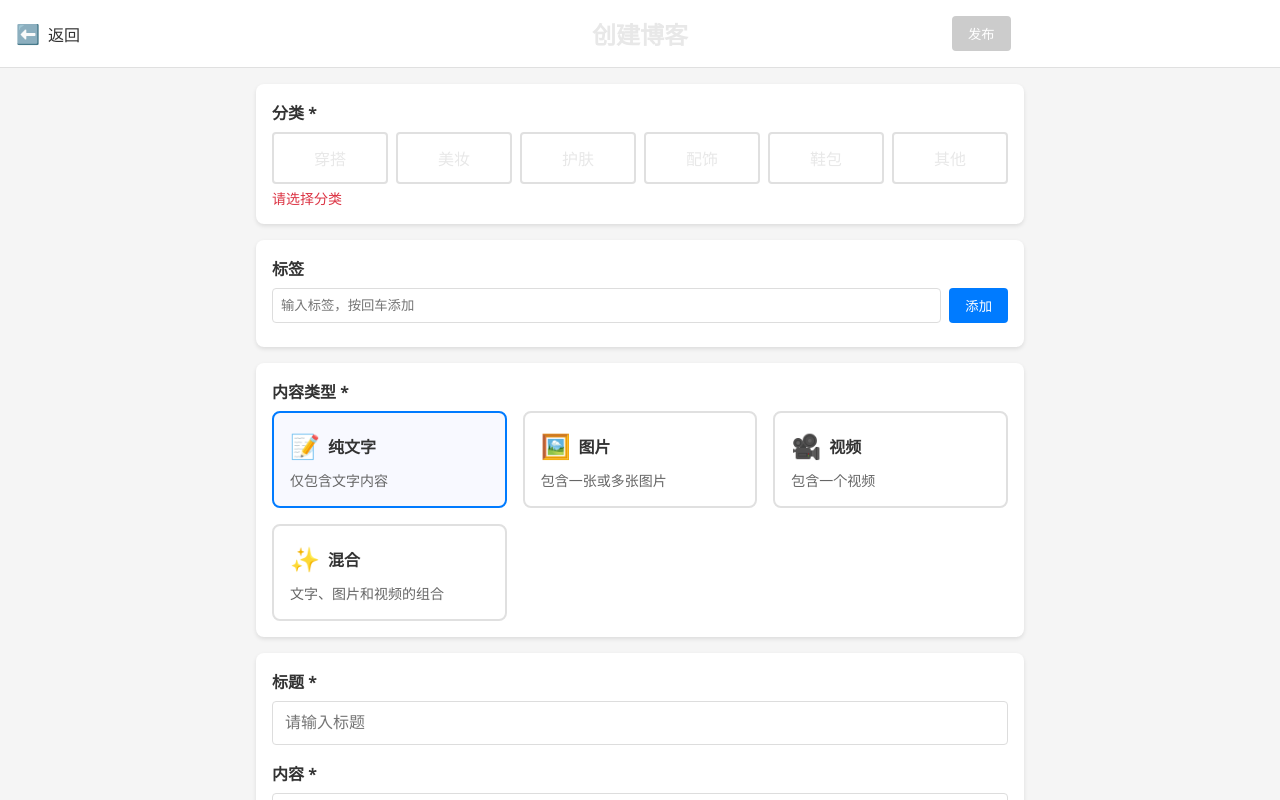
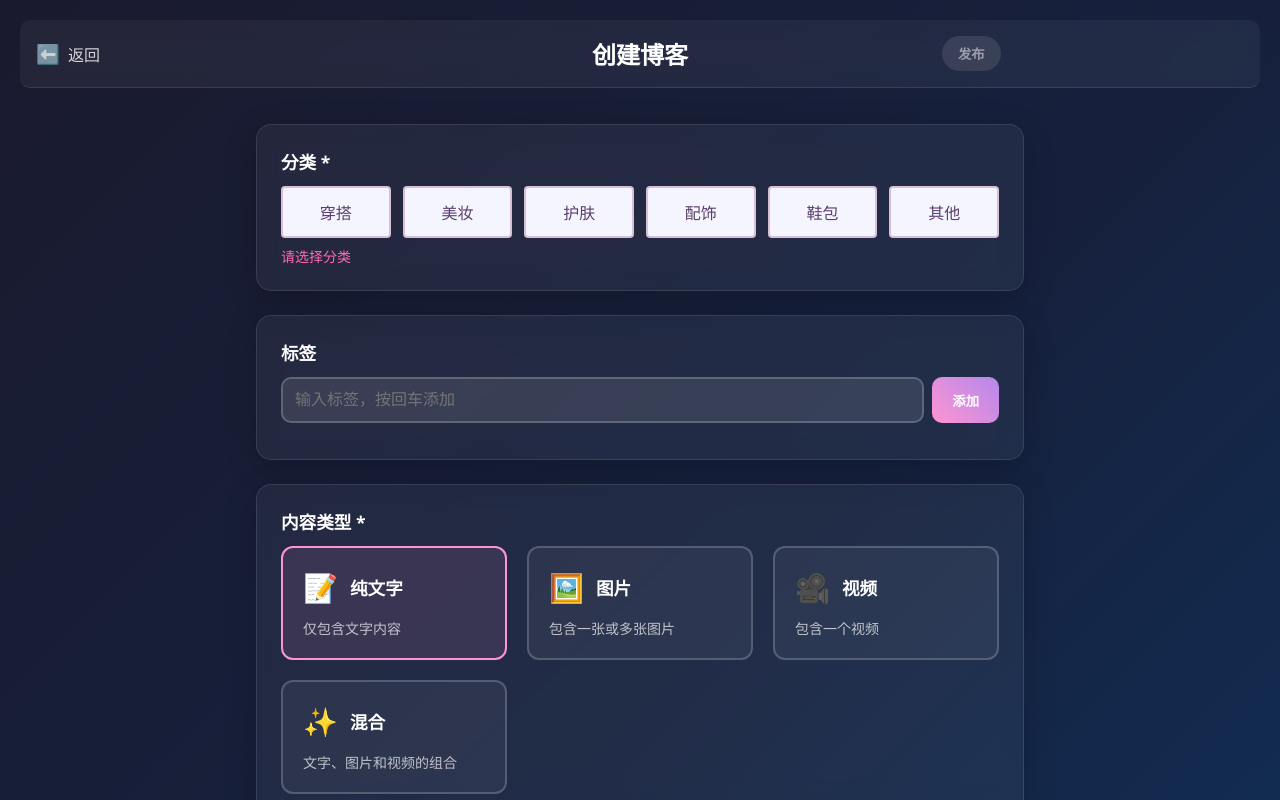
Before and after one commit to rannn666/fashion, a Vue app in the folder frontend/fashion-blog-frontend/: page /blog/create in a window 1280 px wide. Built offline with nearby package versions, Linux system fonts and the light colour scheme.

Commit message:
feat(UI): 实现分类和标签选中状态及样式优化
refactor(Home): 重构导航栏样式和悬浮指示器位置

style(BlogCreate): 更新创建页面UI为渐变背景和现代设计

```diff
--- a/frontend/fashion-blog-frontend/src/views/BlogCreate.vue
+++ b/frontend/fashion-blog-frontend/src/views/BlogCreate.vue
@@ -518,7 +518,10 @@ export default {
 <style scoped>
 .blog-create {
   min-height: 100vh;
-  background-color: #f5f5f5;
+  background: linear-gradient(135deg, #1a1a2e 0%, #16213e 50%, #0f3460 100%);
+  color: #fff;
+  padding: 20px;
+  box-sizing: border-box;
 }
 
 .navbar {
@@ -526,11 +529,14 @@ export default {
   align-items: center;
   justify-content: space-between;
   padding: 1rem;
-  background-color: white;
-  border-bottom: 1px solid #e0e0e0;
+  background: rgba(255, 255, 255, 0.05);
+  border-bottom: 1px solid rgba(255, 255, 255, 0.1);
   position: sticky;
   top: 0;
   z-index: 100;
+  border-radius: 10px;
+  backdrop-filter: blur(10px);
+  margin-bottom: 20px;
 }
 
 .nav-left,
@@ -545,10 +551,15 @@ export default {
 
 .nav-link {
   text-decoration: none;
-  color: #333;
+  color: rgba(255, 255, 255, 0.8);
   display: flex;
   align-items: center;
   gap: 0.5rem;
+  transition: color 0.3s ease;
+}
+
+.nav-link:hover {
+  color: #ff94d2;
 }
 
 .nav-icon {
@@ -556,17 +567,25 @@ export default {
 }
 
 .publish-btn {
-  background-color: #007bff;
+  background: linear-gradient(45deg, #ff94d2, #b388eb);
   color: white;
   border: none;
   padding: 0.5rem 1rem;
-  border-radius: 4px;
+  border-radius: 25px;
   cursor: pointer;
+  transition: all 0.3s ease;
+  font-weight: 600;
 }
 
 .publish-btn:disabled {
-  background-color: #ccc;
+  background: rgba(255, 255, 255, 0.1);
   cursor: not-allowed;
+  color: rgba(255, 255, 255, 0.5);
+}
+
+.publish-btn:not(:disabled):hover {
+  transform: translateY(-2px);
+  box-shadow: 0 5px 15px rgba(255, 148, 210, 0.4);
 }
 
 .create-content {
@@ -576,133 +595,171 @@ export default {
 }
 
 .section {
-  background-color: white;
-  padding: 1rem;
-  margin-bottom: 1rem;
-  border-radius: 8px;
-  box-shadow: 0 2px 4px rgba(0,0,0,0.1);
+  background: rgba(255, 255, 255, 0.05);
+  padding: 1.5rem;
+  margin-bottom: 1.5rem;
+  border-radius: 15px;
+  box-shadow: 0 8px 32px rgba(0, 0, 0, 0.2);
+  border: 1px solid rgba(255, 255, 255, 0.1);
+  backdrop-filter: blur(10px);
 }
 
 .section-label {
   display: block;
-  margin-bottom: 0.5rem;
+  margin-bottom: 0.75rem;
   font-weight: bold;
-  color: #333;
+  color: #fff;
+  font-size: 1.1rem;
 }
 
 .category-grid {
   display: grid;
   grid-template-columns: repeat(auto-fill, minmax(100px, 1fr));
-  gap: 0.5rem;
+  gap: 0.75rem;
 }
 
 .category-item {
   padding: 0.75rem;
-  border: 2px solid #e0e0e0;
+  border: 2px solid #d8bfd8; /* 淡紫色边框 */
+  background-color: #f5f5ff; /* 浅紫色背景 */
   border-radius: 4px;
   text-align: center;
   cursor: pointer;
   transition: all 0.3s ease;
+  color: #5a3e6b; /* 深紫色字体 */
 }
 
 .category-item:hover {
-  border-color: #007bff;
+  border-color: #9370DB; /* 悬停时使用更明显的紫色 */
+  background-color: #e6e6fa; /* 悬停时背景变深一点 */
+  color: #4b0082; /* 悬停时字体颜色加深 */
 }
 
 .category-item.active {
-  background-color: #007bff;
+  background-color: #9370DB; /* 激活状态使用紫色 */
   color: white;
-  border-color: #007bff;
+  border-color: #9370DB;
 }
 
 .tag-input-container {
   display: flex;
   gap: 0.5rem;
-  margin-bottom: 0.5rem;
+  margin-bottom: 0.75rem;
 }
 
 .tag-input {
   flex: 1;
-  padding: 0.5rem;
-  border: 1px solid #ddd;
-  border-radius: 4px;
+  padding: 0.75rem;
+  background: rgba(255, 255, 255, 0.1);
+  border: 2px solid rgba(255, 255, 255, 0.2);
+  border-radius: 10px;
+  color: #fff;
+  font-size: 1rem;
+  transition: all 0.3s ease;
+}
+
+.tag-input:focus {
+  outline: none;
+  border-color: #ff94d2;
+  box-shadow: 0 0 0 3px rgba(255, 148, 210, 0.3);
 }
 
 .add-tag-btn {
-  padding: 0.5rem 1rem;
-  background-color: #007bff;
+  padding: 0.75rem 1.25rem;
+  background: linear-gradient(45deg, #ff94d2, #b388eb);
   color: white;
   border: none;
-  border-radius: 4px;
+  border-radius: 10px;
   cursor: pointer;
+  font-weight: 600;
+  transition: all 0.3s ease;
+}
+
+.add-tag-btn:hover {
+  transform: translateY(-2px);
+  box-shadow: 0 5px 15px rgba(255, 148, 210, 0.4);
 }
 
 .tags-list {
   display: flex;
   flex-wrap: wrap;
-  gap: 0.5rem;
+  gap: 0.75rem;
+  margin-top: 0.75rem;
 }
 
 .tag-item {
   display: inline-flex;
   align-items: center;
-  padding: 0.25rem 0.5rem;
-  background-color: #e9ecef;
-  border-radius: 12px;
+  padding: 0.5rem 1rem;
+  background: rgba(255, 148, 210, 0.2);
+  color: #ff94d2;
+  border-radius: 20px;
   font-size: 0.875rem;
+  border: 1px solid rgba(255, 148, 210, 0.3);
 }
 
 .remove-tag {
   background: none;
   border: none;
-  color: #6c757d;
-  margin-left: 0.25rem;
+  color: #ff94d2;
+  margin-left: 0.5rem;
   cursor: pointer;
-  font-size: 1rem;
+  font-size: 1.2rem;
   line-height: 1;
+  font-weight: bold;
+  transition: all 0.3s ease;
+}
+
+.remove-tag:hover {
+  color: #ff6b6b;
+  transform: scale(1.2);
 }
 
 .content-type-grid {
   display: grid;
   grid-template-columns: repeat(auto-fill, minmax(200px, 1fr));
-  gap: 1rem;
+  gap: 1.25rem;
 }
 
 .content-type-item {
-  border: 2px solid #e0e0e0;
-  border-radius: 8px;
-  padding: 1rem;
+  border: 2px solid rgba(255, 255, 255, 0.2);
+  border-radius: 12px;
+  padding: 1.25rem;
   cursor: pointer;
   transition: all 0.3s ease;
+  background: rgba(255, 255, 255, 0.05);
 }
 
 .content-type-item:hover {
-  border-color: #007bff;
+  border-color: #ff94d2;
+  transform: translateY(-3px);
+  box-shadow: 0 10px 20px rgba(255, 148, 210, 0.2);
 }
 
 .content-type-item.active {
-  border-color: #007bff;
-  background-color: #f8f9ff;
+  border-color: #ff94d2;
+  background: rgba(255, 148, 210, 0.1);
 }
 
 .content-type-header {
   display: flex;
   align-items: center;
-  gap: 0.5rem;
-  margin-bottom: 0.5rem;
+  gap: 0.75rem;
+  margin-bottom: 0.75rem;
 }
 
 .content-type-icon {
-  font-size: 1.5rem;
+  font-size: 1.75rem;
 }
 
 .content-type-name {
   font-weight: bold;
-  color: #333;
+  color: #fff;
+  font-size: 1.1rem;
 }
 
 .content-type-desc {
-  color: #666;
+  color: rgba(255, 255, 255, 0.7);
   font-size: 0.875rem;
   margin: 0;
 }
@@ -710,106 +767,132 @@ export default {
 .title-input {
   width: 100%;
   padding: 0.75rem;
-  border: 1px solid #ddd;
-  border-radius: 4px;
+  background: rgba(255, 255, 255, 0.1);
+  border: 2px solid rgba(255, 255, 255, 0.2);
+  border-radius: 10px;
+  color: #fff;
+  font-size: 1rem;
   margin-bottom: 1rem;
-  font-size: 1rem;
+  transition: all 0.3s ease;
+}
+
+.title-input:focus {
+  outline: none;
+  border-color: #ff94d2;
+  box-shadow: 0 0 0 3px rgba(255, 148, 210, 0.3);
 }
 
 .content-textarea {
   width: 100%;
   padding: 0.75rem;
-  border: 1px solid #ddd;
-  border-radius: 4px;
+  background: rgba(255, 255, 255, 0.1);
+  border: 2px solid rgba(255, 255, 255, 0.2);
+  border-radius: 10px;
   min-height: 150px;
   resize: vertical;
   font-size: 1rem;
+  color: #fff;
+  transition: all 0.3s ease;
+}
+
+.content-textarea:focus {
+  outline: none;
+  border-color: #ff94d2;
+  box-shadow: 0 0 0 3px rgba(255, 148, 210, 0.3);
 }
 
 .upload-area {
-  border: 2px dashed #ddd;
-  border-radius: 8px;
+  border: 2px dashed rgba(255, 255, 255, 0.3);
+  border-radius: 12px;
   text-align: center;
   cursor: pointer;
-  transition: border-color 0.3s ease;
+  transition: all 0.3s ease;
+  background: rgba(255, 255, 255, 0.03);
 }
 
 .upload-area:hover {
-  border-color: #007bff;
+  border-color: #ff94d2;
+  background: rgba(255, 148, 210, 0.05);
 }
 
 .upload-content {
-  padding: 2rem;
+  padding: 2.5rem;
 }
 
 .upload-icon {
-  font-size: 3rem;
+  font-size: 3.5rem;
   margin-bottom: 1rem;
+  color: rgba(255, 255, 255, 0.7);
 }
 
 .upload-text {
-  font-size: 1.1rem;
-  margin: 0 0 0.5rem 0;
-  color: #333;
+  font-size: 1.2rem;
+  margin: 0 0 0.75rem 0;
+  color: rgba(255, 255, 255, 0.9);
 }
 
 .upload-hint {
-  color: #666;
+  color: rgba(255, 255, 255, 0.6);
   margin: 0;
-  font-size: 0.875rem;
+  font-size: 0.9rem;
 }
 
 .preview-section {
-  padding: 1rem;
-  background-color: #f8f9fa;
-  border-top: 1px solid #eee;
+  padding: 1.25rem;
+  background: rgba(255, 255, 255, 0.05);
+  border-top: 1px solid rgba(255, 255, 255, 0.1);
   text-align: left;
+  border-radius: 0 0 10px 10px;
+  margin-top: 1rem;
 }
 
 .preview-section h3 {
-  margin: 0 0 1rem 0;
-  color: #333;
+  margin: 0 0 1.25rem 0;
+  color: #fff;
+  font-size: 1.2rem;
 }
 
 .preview-title {
   font-size: 1.25rem;
   font-weight: bold;
-  margin-bottom: 0.5rem;
-  color: #333;
+  margin-bottom: 0.75rem;
+  color: #fff;
 }
 
 .preview-content {
-  color: #666;
-  line-height: 1.5;
-  margin-bottom: 1rem;
+  color: rgba(255, 255, 255, 0.9);
+  line-height: 1.6;
+  margin-bottom: 1.25rem;
 }
 
 .preview-tags {
-  margin-bottom: 1rem;
+  margin-bottom: 1.25rem;
 }
 
 .preview-tag {
   display: inline-block;
-  padding: 0.25rem 0.5rem;
-  background-color: #007bff;
-  color: white;
-  border-radius: 12px;
+  padding: 0.4rem 0.8rem;
+  background: rgba(255, 148, 210, 0.2);
+  color: #ff94d2;
+  border-radius: 20px;
   font-size: 0.875rem;
-  margin-right: 0.5rem;
-  margin-bottom: 0.25rem;
+  margin-right: 0.75rem;
+  margin-bottom: 0.5rem;
+  border: 1px solid rgba(255, 148, 210, 0.3);
 }
 
 .preview-files {
   display: grid;
   grid-template-columns: repeat(auto-fill, minmax(200px, 1fr));
-  gap: 1rem;
+  gap: 1.25rem;
 }
 
 .preview-file {
   position: relative;
-  background: white;
-  border-radius: 8px;
+  background: rgba(255, 255, 255, 0.05);
+  border-radius: 10px;
   overflow: hidden;
+  border: 1px solid rgba(255, 255, 255, 0.1);
 }
 
 .preview-image img {
@@ -832,7 +915,7 @@ export default {
 }
 
 .preview-file-info {
-  padding: 0.5rem;
+  padding: 0.75rem;
   display: flex;
   justify-content: space-between;
   align-items: center;
@@ -840,40 +923,56 @@ export default {
 
 .file-name {
   font-size: 0.875rem;
-  color: #333;
+  color: rgba(255, 255, 255, 0.9);
   word-break: break-all;
   flex: 1;
-  margin-right: 0.5rem;
+  margin-right: 0.75rem;
 }
 
 .remove-preview-file {
   background: none;
   border: none;
-  font-size: 1.2rem;
+  font-size: 1.4rem;
   cursor: pointer;
-  color: #dc3545;
-  width: 24px;
-  height: 24px;
+  color: #ff6b6b;
+  width: 28px;
+  height: 28px;
   display: flex;
   align-items: center;
   justify-content: center;
+  border-radius: 50%;
+  transition: all 0.3s ease;
+}
+
+.remove-preview-file:hover {
+  background: rgba(255, 107, 107, 0.2);
+  transform: scale(1.1);
 }
 
 .privacy-options {
   display: flex;
-  gap: 1rem;
+  gap: 1.5rem;
+  flex-wrap: wrap;
 }
 
 .radio-option {
   display: flex;
   align-items: center;
-  gap: 0.25rem;
+  gap: 0.5rem;
   cursor: pointer;
+  padding: 0.75rem;
+  background: rgba(255, 255, 255, 0.05);
+  border-radius: 10px;
+  transition: all 0.3s ease;
+}
+
+.radio-option:hover {
+  background: rgba(255, 148, 210, 0.1);
 }
 
 .error-message {
-  color: #dc3545;
+  color: #ff69b4; /* 粉色 */
   font-size: 0.875rem;
-  margin-top: 0.25rem;
+  margin-top: 0.5rem;
 }
 </style>
--- a/frontend/fashion-blog-frontend/src/views/Home.vue
+++ b/frontend/fashion-blog-frontend/src/views/Home.vue
@@ -23,12 +23,12 @@
           <h3 @click="toggleCategoriesDropdown">文章分类</h3>
           <div class="dropdown-container">
             <ul class="categories-list" :class="{ show: showCategoriesDropdown }">
-              <li><a href="#">未分类 <span class="category-count">10</span></a></li>
-              <li><a href="#">时尚趋势 <span class="category-count">8</span></a></li>
-              <li><a href="#">品牌动态 <span class="category-count">5</span></a></li>
-              <li><a href="#">潮流预测 <span class="category-count">3</span></a></li>
-              <li><a href="#">时装周 <span class="category-count">6</span></a></li>
-              <li><a href="#">搭配指南 <span class="category-count">4</span></a></li>
+              <li><a href="#" :class="{ active: selectedCategory === '未分类' }" @click.prevent="selectCategory('未分类')">未分类 <span class="category-count">10</span></a></li>
+              <li><a href="#" :class="{ active: selectedCategory === '时尚趋势' }" @click.prevent="selectCategory('时尚趋势')">时尚趋势 <span class="category-count">8</span></a></li>
+              <li><a href="#" :class="{ active: selectedCategory === '品牌动态' }" @click.prevent="selectCategory('品牌动态')">品牌动态 <span class="category-count">5</span></a></li>
+              <li><a href="#" :class="{ active: selectedCategory === '潮流预测' }" @click.prevent="selectCategory('潮流预测')">潮流预测 <span class="category-count">3</span></a></li>
+              <li><a href="#" :class="{ active: selectedCategory === '时装周' }" @click.prevent="selectCategory('时装周')">时装周 <span class="category-count">6</span></a></li>
+              <li><a href="#" :class="{ active: selectedCategory === '搭配指南' }" @click.prevent="selectCategory('搭配指南')">搭配指南 <span class="category-count">4</span></a></li>
             </ul>
           </div>
         </div>
@@ -38,14 +38,14 @@
           <h3 @click="toggleTagsDropdown">热门标签</h3>
           <div class="dropdown-container">
             <div class="tags-cloud" :class="{ show: showTagsDropdown }">
-              <a href="#" class="tag">时尚</a>
-              <a href="#" class="tag">2026趋势</a>
-              <a href="#" class="tag">巴黎时装周</a>
-              <a href="#" class="tag">环保时尚</a>
-              <a href="#" class="tag">春季色彩</a>
-              <a href="#" class="tag">品牌</a>
-              <a href="#" class="tag">潮流</a>
-              <a href="#" class="tag">搭配</a>
+              <a href="#" class="tag" :class="{ active: selectedTag === '时尚' }" @click.prevent="selectTag('时尚')">时尚</a>
+              <a href="#" class="tag" :class="{ active: selectedTag === '2026趋势' }" @click.prevent="selectTag('2026趋势')">2026趋势</a>
+              <a href="#" class="tag" :class="{ active: selectedTag === '巴黎时装周' }" @click.prevent="selectTag('巴黎时装周')">巴黎时装周</a>
+              <a href="#" class="tag" :class="{ active: selectedTag === '环保时尚' }" @click.prevent="selectTag('环保时尚')">环保时尚</a>
+              <a href="#" class="tag" :class="{ active: selectedTag === '春季色彩' }" @click.prevent="selectTag('春季色彩')">春季色彩</a>
+              <a href="#" class="tag" :class="{ active: selectedTag === '品牌' }" @click.prevent="selectTag('品牌')">品牌</a>
+              <a href="#" class="tag" :class="{ active: selectedTag === '潮流' }" @click.prevent="selectTag('潮流')">潮流</a>
+              <a href="#" class="tag" :class="{ active: selectedTag === '搭配' }" @click.prevent="selectTag('搭配')">搭配</a>
             </div>
           </div>
         </div>
@@ -99,7 +99,9 @@ export default {
         width: '60px'
       },
       showCategoriesDropdown: false,
-      showTagsDropdown: false
+      showTagsDropdown: false,
+      selectedCategory: null,
+      selectedTag: null
     };
   },
   mounted() {
@@ -145,6 +147,17 @@ export default {
       this.navigateTo('/blog');
     },
 
+    // 处理分类点击事件
+    selectCategory(categoryName) {
+      this.selectedCategory = categoryName;
+      this.selectedTag = null; // 清除标签选中状态
+    },
+
+    // 处理标签点击事件
+    selectTag(tagName) {
+      this.selectedTag = tagName;
+      this.selectedCategory = null; // 清除分类选中状态
+    },
     setActiveRoute(route) {
       this.currentRoute = route;
       this.updateIndicator();
@@ -249,7 +262,7 @@ export default {
 
 .floating-indicator {
   position: absolute;
-  bottom: -2px;
+  top: -2px; /* 改为上划线 */
   height: 3px;
   background: linear-gradient(45deg, #fff, rgba(255, 255, 255, 0.7));
   border-radius: 2px;
@@ -302,7 +315,6 @@ export default {
   position: absolute;
   top: 0;
   left: 100%;
-  margin-left: -200px;
   background: rgba(0, 0, 0, 0.9);
   border: 1px solid rgba(255, 255, 255, 0.2);
   border-radius: 10px;
@@ -317,6 +329,14 @@ export default {
   transform: translateX(-10px);
 }
 
+.categories-list {
+  margin-left: -300px; /* 文章分类悬浮框继续往左移动 */
+}
+
+.tags-cloud {
+  margin-left: -160px; /* 标签悬浮框往左移动 */
+  margin-top: -20px; /* 标签悬浮框往上移动 */
+}
 .categories-list.show, .tags-cloud.show {
   opacity: 1;
   visibility: visible;
@@ -349,6 +369,14 @@ export default {
   color: #fff;
 }
 
+/* 添加分类选中状态样式 */
+.categories-list a.active {
+  background: rgba(255, 105, 180, 0.2);
+  color: #ff69b4;
+  border-color: rgba(255, 105, 180, 0.4);
+  font-weight: 600;
+}
+
 .category-count {
   background: rgba(255, 255, 255, 0.2);
   padding: 2px 8px;
@@ -377,6 +405,14 @@ export default {
   background: rgba(255, 255, 255, 0.2);
   color: #fff;
   transform: translateY(-1px);
+}
+
+/* 添加标签选中状态样式 */
+.tag.active {
+  background: rgba(255, 105, 180, 0.3);
+  color: #ff69b4;
+  border-color: rgba(255, 105, 180, 0.5);
+  font-weight: 600;
 }
 
 .main-content {
@@ -508,32 +544,24 @@ export default {
 
 .main-nav-buttons ul {
   display: flex;
+  justify-content: center;
+  gap: 20px; /* 缩短导航栏间距 */
   list-style: none;
   margin: 0;
   padding: 0;
-  gap: 0;
-  background: transparent;
-  border: none;
-}
-
-.main-nav-buttons li {
-  margin: 0;
-  padding: 0;
-  background: transparent;
-  border: none;
 }
 
 .main-nav-buttons a {
   color: rgba(255, 255, 255, 0.7);
   text-decoration: none;
-  padding: 12px 20px;
+  padding: 12px 15px; /* 缩短导航栏内边距 */
   display: block;
   border-radius: 8px;
   transition: all 0.3s ease;
   font-size: 1rem;
   font-weight: 500;
   position: relative;
-  background: transparent;
+  background: transparent; /* 去掉半透明背景 */
   border: none;
   outline: none;
   box-shadow: none;
@@ -542,7 +570,7 @@ export default {
 .main-nav-buttons a:hover,
 .main-nav-buttons a.active {
   color: #fff;
-  background: rgba(255, 255, 255, 0.1);
+  background: transparent; /* 去掉悬停时的半透明背景 */
   transform: translateY(-1px);
 }
 
@@ -555,7 +583,7 @@ export default {
 
 .floating-indicator {
   position: absolute;
-  bottom: -2px;
+  bottom: -2px; /* 改为下划线 */
   height: 3px;
   background: linear-gradient(45deg, #fff, rgba(255, 255, 255, 0.7));
   border-radius: 2px;
```
Also changed, not shown: 1 other file (tests, documents, lock files or other folders).
